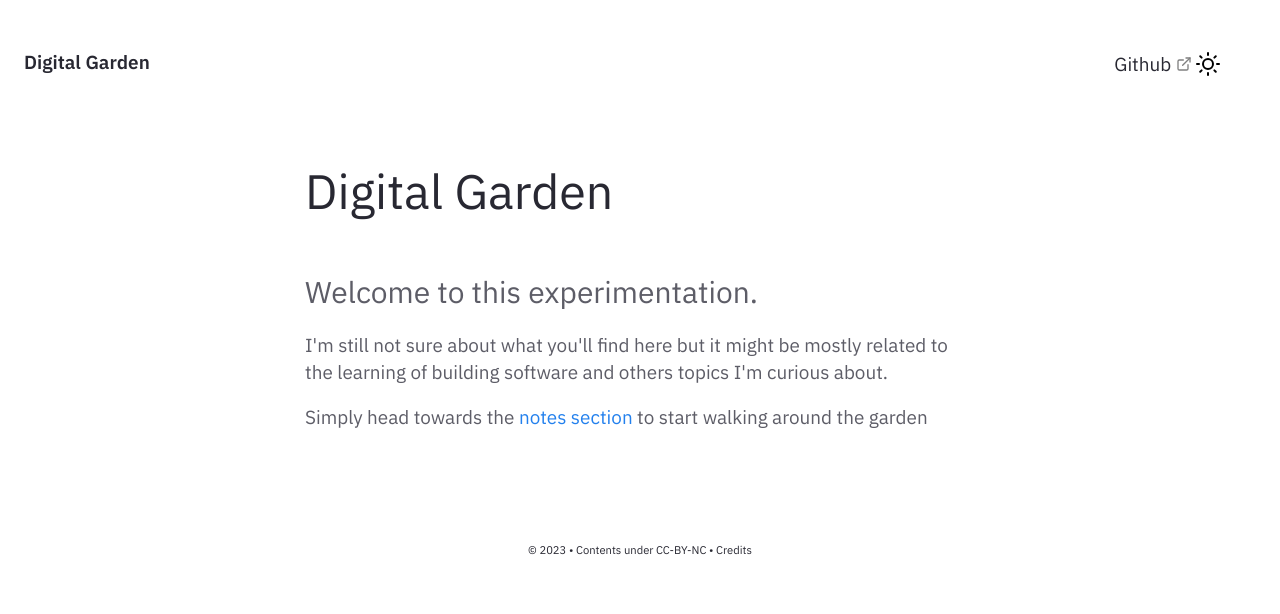
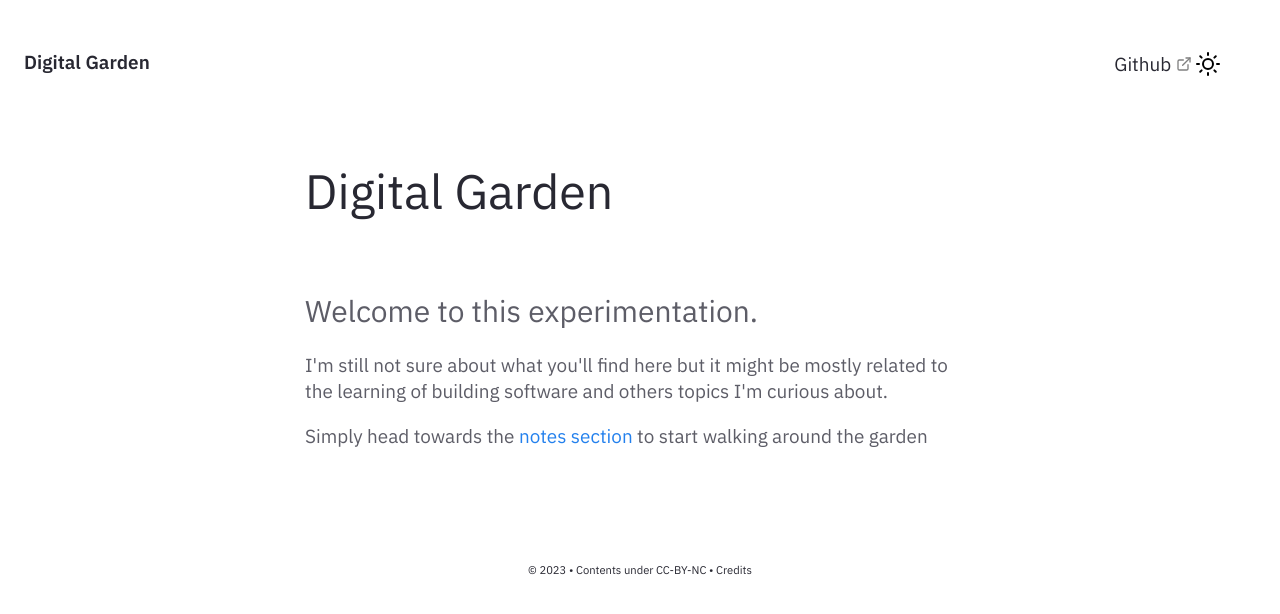
Before and after one commit to PierrickBlons/digital-garden, a Jekyll site: the page built from pages/index.md, in a window 1280 px wide. Shown: the top 614 px of the page. Built offline with Jekyll 4.4.1, drawn with Linux system fonts in a browser that asks for light colours.

Commit message:
style fix jumbo padding bottom

```diff
--- a/assets/css/style.css
+++ b/assets/css/style.css
@@ -77,7 +77,7 @@ html[data-theme="dark"] {
     font-size: var(--text-jumbo);
     font-weight: var(--text-weight-normal);
     line-height: var(--text-leading-narrow);
-    padding-bottom: 0;
+    padding-bottom: .4em;
 }
 
 h1 {
```
